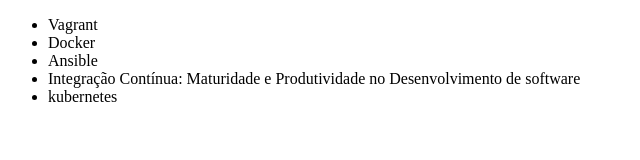
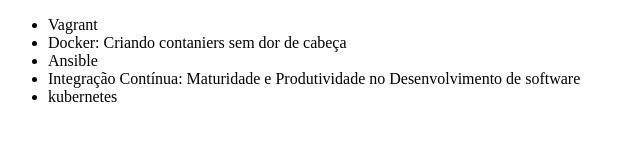
Before and after one commit to jmarcossg1/curso-programa-o, a plain HTML site: page index.html in a window 1280 px wide. Shown: the whole page, without its empty margins (0-640 px from the left). Drawn offline with Linux system fonts and the light colour scheme.

Commit message:
Sincronizando Progeto Ana e João

```diff
--- a/index.html
+++ b/index.html
@@ -2,12 +2,12 @@
 <html lang="en">
 <head>
     <meta charset="UTF-8">
-    <title>Cursos da Alura</title>
+    <title>Lista de Cursos de Devops da Alura</title>
 </head>
 <body>
     <ul>
         <li>Vagrant</li>
-        <li>Docker</li>
+        <li>Docker: Criando contaniers sem dor de cabeça</li>
         <li>Ansible</li>
         <li>Integração Contínua: Maturidade e Produtividade no Desenvolvimento de software</li>
         <li>kubernetes</li>
```
